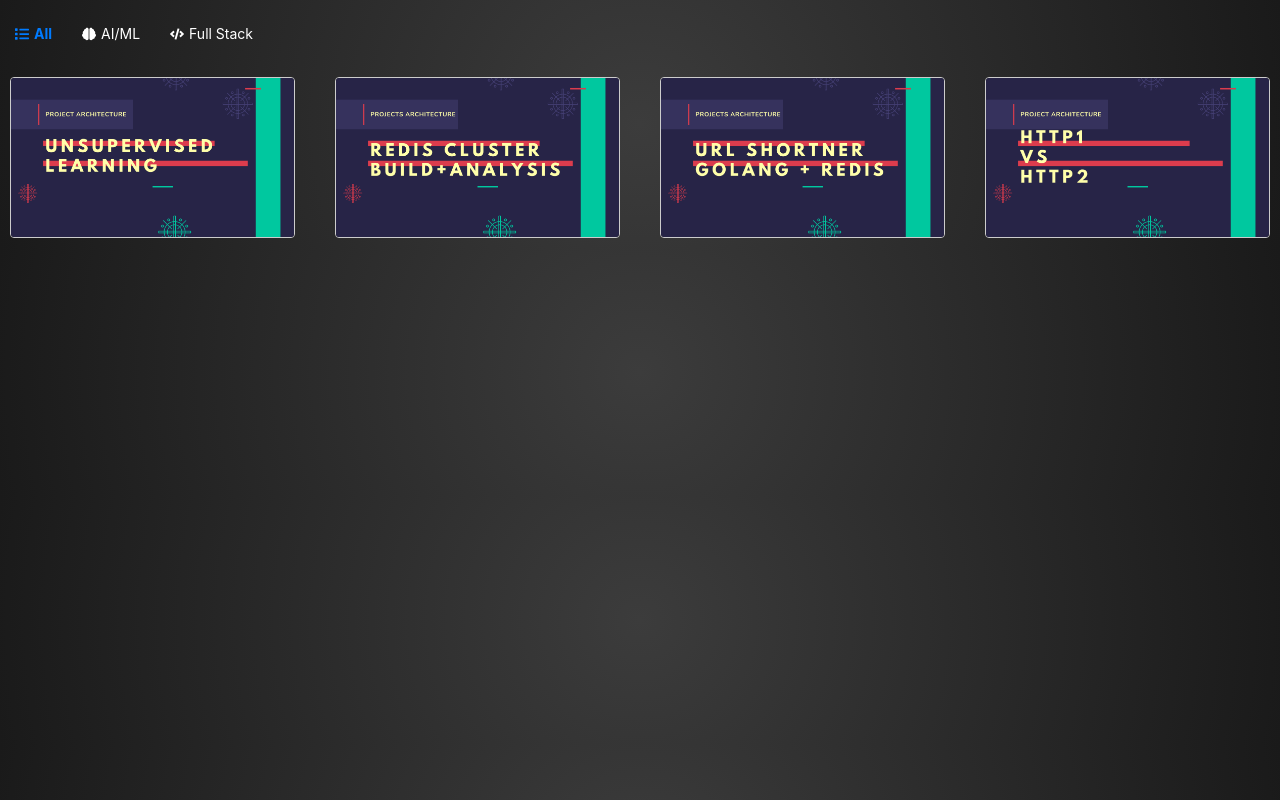
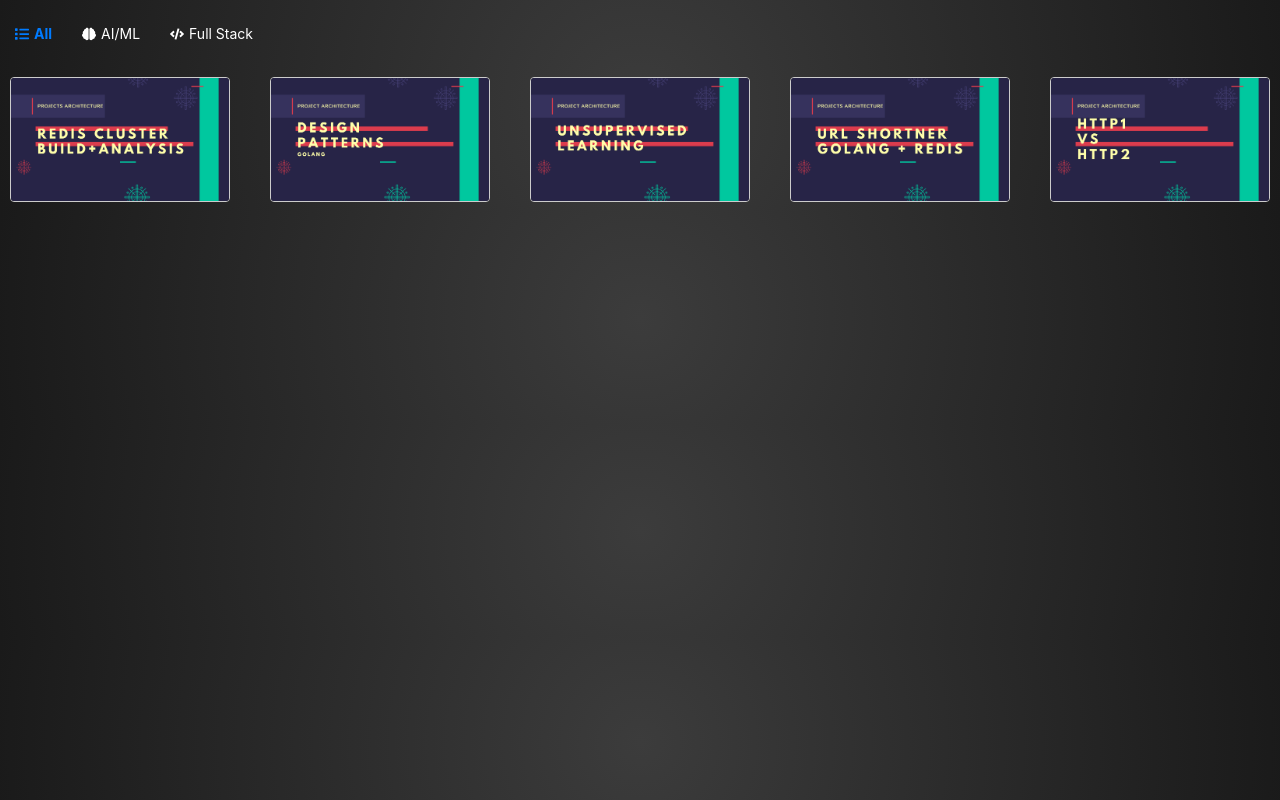
Before and after one commit to manish-bharti/portfolio, a React (Create React App) app: page /portfolio/expertise in a window 1280 px wide. Built offline with nearby package versions, Linux system fonts and the light colour scheme.

Commit message:
added design patterns as project in fullstack

```diff
--- a/src/pages/Expertise/ExpertiseMeta.ts
+++ b/src/pages/Expertise/ExpertiseMeta.ts
@@ -2,6 +2,7 @@
 import UrlShortner from "../../assets/images/UrlShortner.png";
 import HttpProtocol from "../../assets/images/HttpProtocol.png";
 import Unsupervised from "../../assets/images/Unsupervised.png"
+import DesignPatternsGo from "../../assets/images/DesignPatternsGo.png"
 
 
 interface MetaData {
@@ -51,7 +52,7 @@
       title: "Full Stack",
       description: "This card contains information about Full Stack expertise.",
       thumbnail: RedisClustur,
-      priority: 2,
+      priority: 1,
       tag: "Full Stack",
     },
     {
@@ -65,7 +66,14 @@
       title: "Full Stack",
       description: "This card contains information about Full Stack expertise.",
       thumbnail: HttpProtocol,
-      priority: 2,
+      priority: 3,
+      tag: "Full Stack",
+    },
+    {
+      title: "Full Stack",
+      description: "This card contains information about Full Stack expertise.",
+      thumbnail: DesignPatternsGo,
+      priority: 1,
       tag: "Full Stack",
     },
     {
```
Also changed, not shown: src/assets/images/DesignPatternsGo.png (added).
